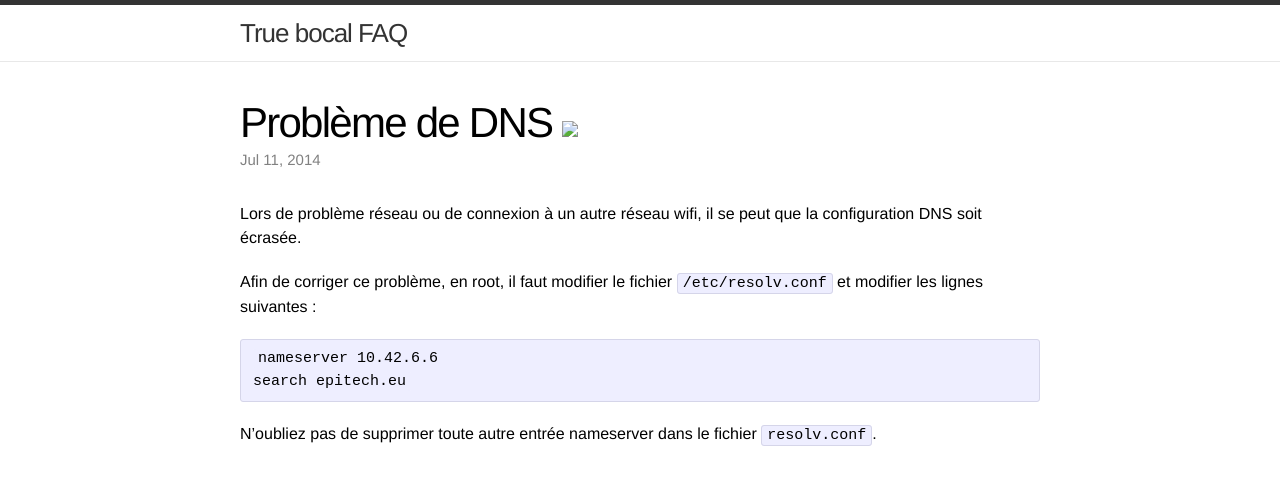
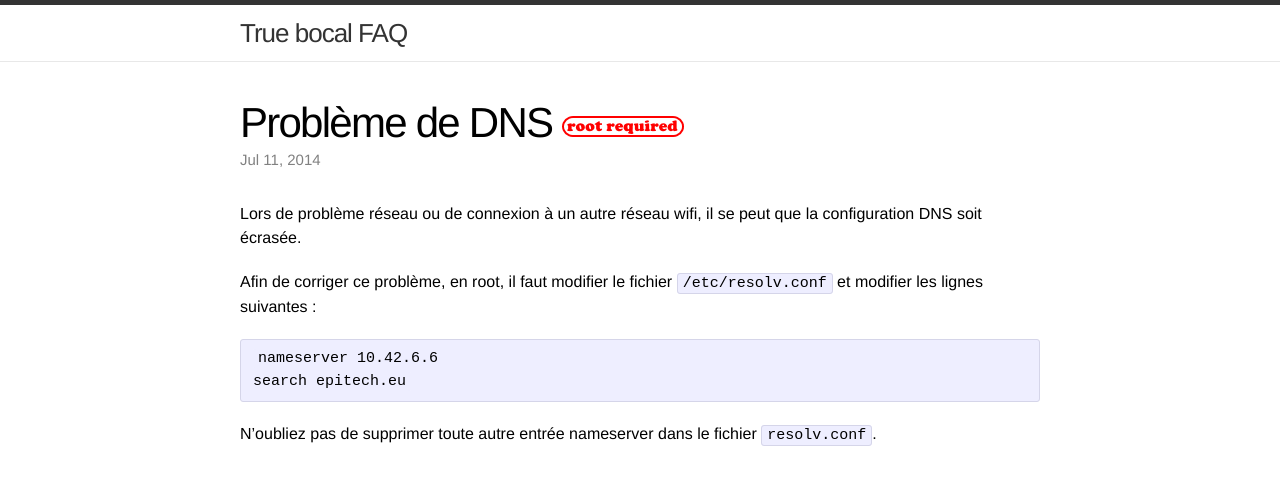
Before and after one commit to nekresh/bocal-faq, a Jekyll site: the page built from _posts/2014-07-17-probleme-de-dns.markdown, in a window 1280 px wide. Shown: the top 485 px of the page. Built offline with Jekyll 4.4.1, drawn with Linux system fonts in a browser that asks for light colours.

Commit message:
Fix root_required image link again

```diff
--- a/_layouts/post.html
+++ b/_layouts/post.html
@@ -4,7 +4,7 @@ layout: default
 <div class="post">
 
   <header class="post-header">
-    <h1>{{ page.title }} {% if page.root and page.root == true %} <img src="assets/root_required.png" /> {% endif %}</h1>
+    <h1>{{ page.title }} {% if page.root and page.root == true %} <img src="{{ site.url }}/assets/root_required.png" /> {% endif %}</h1>
     <p class="meta">{{ page.date | date: "%b %-d, %Y" }}{% if page.author %} • {{ page.author }}{% endif %}{% if page.meta %} • {{ page.meta }}{% endif %}</p>
   </header>
 
```
